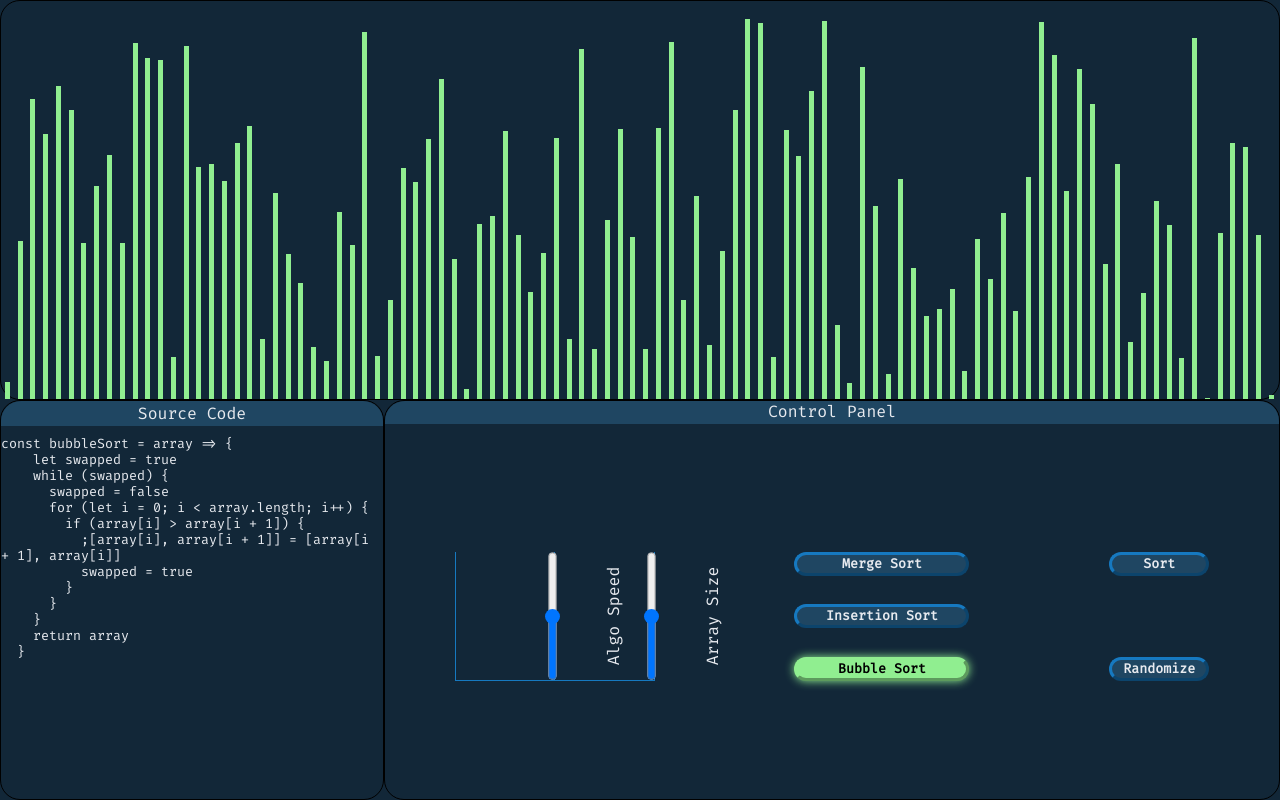
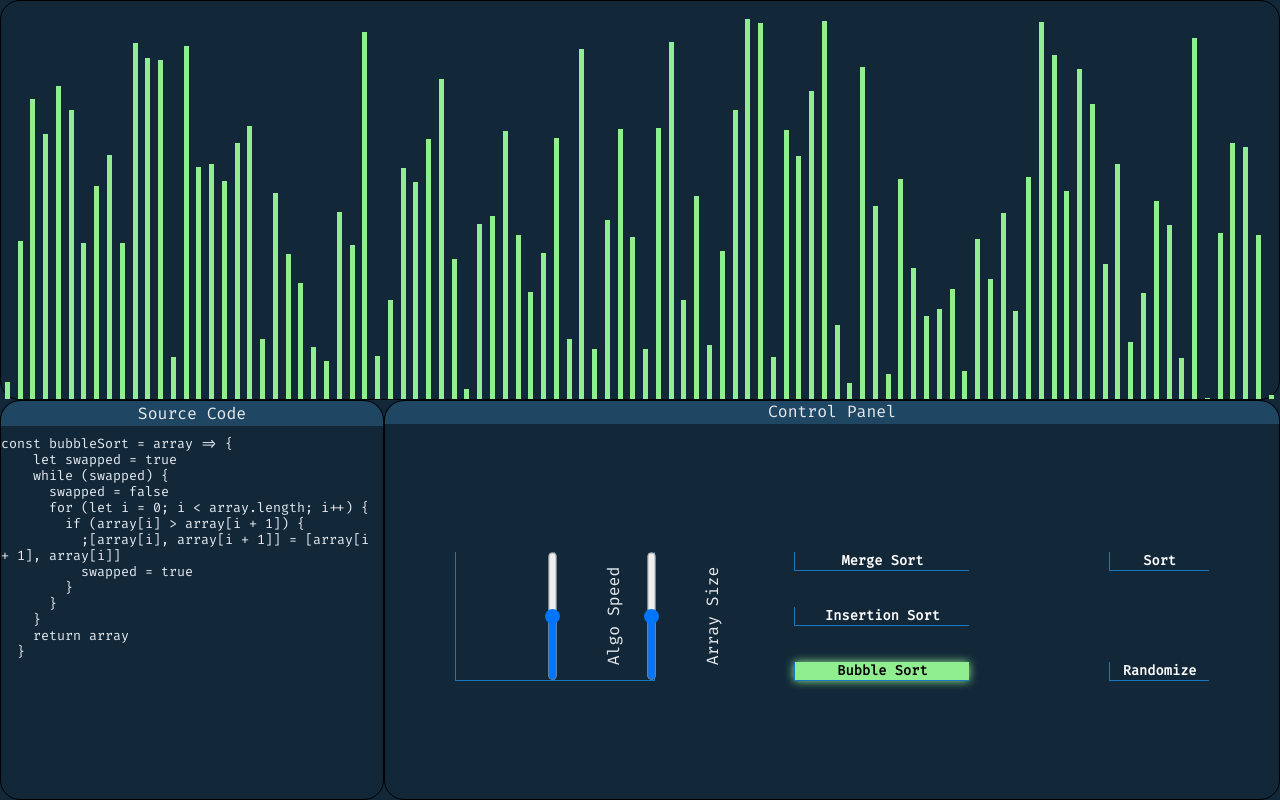
Before and after one commit to daniel-j-dev/Sorting-Algorithm-Visualizer, a React (Create React App) app: page / in a window 1280 px wide. Built offline with nearby package versions, Linux system fonts and the light colour scheme.

Commit message:
Modernized button styles

```diff
--- a/src/components/Controls/Controls.css
+++ b/src/components/Controls/Controls.css
@@ -71,37 +71,34 @@
 }
 
 .algo {
-  border: 3px outset #1679c0;
-  border-radius: 20px;
-  text-align: center;
+  outline: none;
   width: 175px;
-  background-color: #1f4662;
-  outline: none;
-  color: #e7eaef;
+  border: none;
+  background-color: #122738;
   font-weight: bold;
   font-family: "Fira Code";
-  font-size: 13px;
+  color: white;
+  border-left: 1px solid #1679c0;
+  border-bottom: 1px solid #1679c0;
 }
 
 .algo:hover,
 #randomize:hover {
+  background-color: #90ee90;
   box-shadow: 0px 0px 10px #90ee90;
-  border: 3px outset #90ee90;
-  background-color: #90ee90;
   color: black;
 }
 
-.algo:active, #randomize:active {
+.algo:active,
+#randomize:active {
+  background-color: #3c633c;
   box-shadow: 0px 0px 10px #3c633c;
-  border: 3px outset #3c633c;
-  background-color: #3c633c;
   color: black;
 }
 
 .selected {
+  background-color: #90ee90;
   box-shadow: 0px 0px 10px #90ee90;
-  border: 3px outset #90ee90;
-  background-color: #90ee90;
   color: black;
 }
 
@@ -114,29 +111,26 @@
 
 #randomize,
 #sort {
-  border: 3px outset #1679c0;
-  border-radius: 20px;
-  text-align: center;
+  outline: none;
   width: 100px;
-  background-color: #1f4662;
-  outline: none;
-  color: #e7eaef;
+  border: none;
+  background-color: #122738;
   font-weight: bold;
   font-family: "Fira Code";
-  font-size: 13px;
+  color: white;
+  border-left: 1px solid #1679c0;
+  border-bottom: 1px solid #1679c0;
 }
 
 #sort:hover {
-  box-shadow: 0px 0px 10px yellow;
-  border: 3px outset #ffc600;
-  background-color: #c29800;
+  background-color: #ffc600;
+  box-shadow: 0px 0px 10px #ffc600;
   color: black;
 }
 
 #sort:active {
+  background-color: rgb(109, 109, 2);
   box-shadow: 0px 0px 10px rgb(109, 109, 2);
-  border: 3px outset rgb(109, 109, 2);
-  background-color: rgb(109, 109, 2);
   color: black;
 }
 
```
Also changed, not shown: 1 other file (tests, documents, lock files or other folders).
